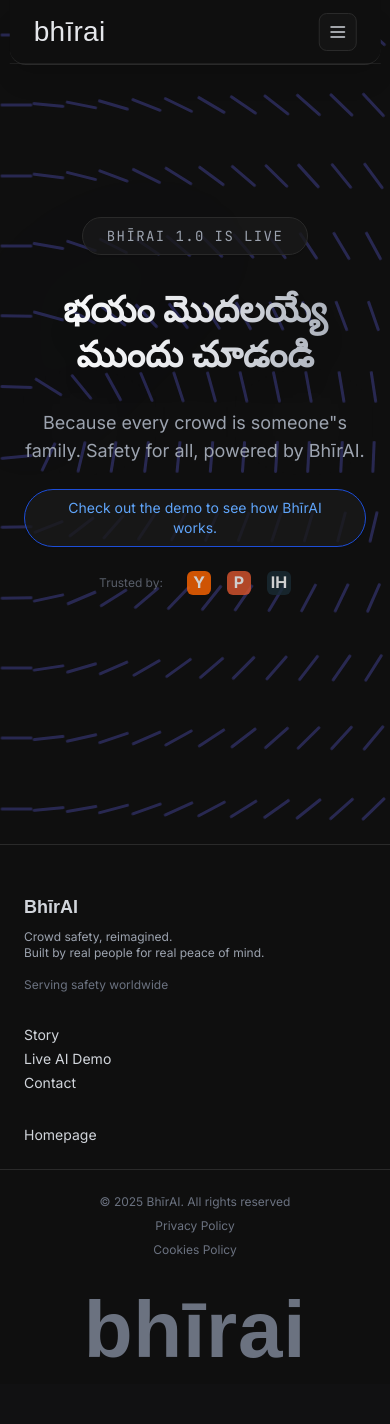
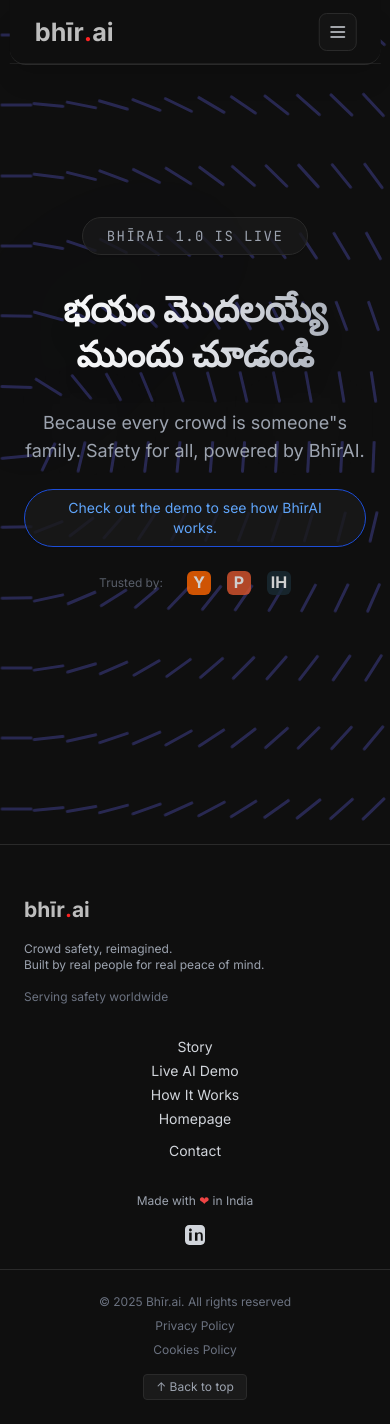
Before and after one commit to Sidopolis/bhirai, a React (Vite) app: page / in a window 390 px wide. Before the commit the page ends 1384 px from the top, so only its background shows below. Built offline with nearby package versions, Linux system fonts and the light colour scheme; a web font is replaced by a local one.

Commit message:
did some changes and added some new things

```diff
--- a/src/components/Footer.tsx
+++ b/src/components/Footer.tsx
@@ -1,4 +1,4 @@
-import React from 'react';
+import Logo from './Logo';
 import { Link } from 'react-router-dom';
 
 const Footer = () => (
@@ -6,22 +6,29 @@
     <div className="max-w-6xl mx-auto px-6 grid grid-cols-1 md:grid-cols-3 gap-8 text-sm">
       {/* Left: Brand & Mission */}
       <div className="flex flex-col gap-2">
-        <span className="font-bold text-lg" style={{ fontFamily: "'GT Planar', Arial, sans-serif" }}>BhīrAI</span>
-        <span className="text-xs text-gray-400">
+        <Logo style={{ height: 32, width: 90 }} />
+        <span className="text-xs text-gray-400 mt-2">
           Crowd safety, reimagined.<br />
           Built by real people for real peace of mind.
         </span>
         <span className="text-xs text-gray-500 mt-2">Serving safety worldwide</span>
       </div>
-      {/* Middle: Navigation */}
-      <div className="flex flex-col gap-1 md:items-center">
+      {/* Center: Navigation */}
+      <div className="flex flex-col gap-1 items-center">
         <Link to="/story" className="hover:text-blue-400 transition">Story</Link>
         <Link to="/live" className="hover:text-blue-400 transition">Live AI Demo</Link>
-        <a href="mailto:hello@bhirai.com" className="hover:text-blue-400 transition">Contact</a>
+        <Link to="/how" className="hover:text-blue-400 transition">How It Works</Link>
+        <Link to="/" className="hover:text-blue-400 transition">Homepage</Link>
+        <a href="mailto:hello@bhirai.com" className="hover:text-red-400 transition mt-2">Contact</a>
       </div>
-      {/* Right: Homepage */}
-      <div className="flex flex-col gap-1 md:items-end">
-        <Link to="/" className="hover:text-blue-400 transition">Homepage</Link>
+      {/* Right: Social/Region */}
+      <div className="flex flex-col gap-2 md:items-end items-center">
+        <span className="text-xs text-gray-400">Made with <span className="text-red-500">&#10084;</span> in India</span>
+        <div className="flex gap-3 mt-2">
+          <a href="https://www.linkedin.com/in/sidhant-patro-581905233/" target="_blank" rel="noopener noreferrer" className="hover:text-blue-400 transition" aria-label="LinkedIn">
+            <svg width="20" height="20" fill="currentColor" viewBox="0 0 24 24"><path d="M19 0h-14c-2.76 0-5 2.24-5 5v14c0 2.76 2.24 5 5 5h14c2.76 0 5-2.24 5-5v-14c0-2.76-2.24-5-5-5zm-11 19h-3v-10h3v10zm-1.5-11.28c-.97 0-1.75-.79-1.75-1.75s.78-1.75 1.75-1.75 1.75.79 1.75 1.75-.78 1.75-1.75 1.75zm15.5 11.28h-3v-5.6c0-1.34-.03-3.07-1.87-3.07-1.87 0-2.16 1.46-2.16 2.97v5.7h-3v-10h2.89v1.36h.04c.4-.75 1.37-1.54 2.82-1.54 3.01 0 3.57 1.98 3.57 4.56v5.62z"/></svg>
+          </a>
+        </div>
       </div>
     </div>
     {/* Divider */}
@@ -29,21 +36,20 @@
     {/* Bottom: Copyright, Policies */}
     <div className="max-w-6xl mx-auto px-6 flex flex-col md:flex-row items-center justify-between gap-4">
       <div className="flex flex-col md:flex-row items-center gap-2 text-xs text-gray-500">
-        <span>© 2025 BhīrAI. All rights reserved</span>
+        <span>© 2025 Bhīr.ai. All rights reserved</span>
         <span className="hidden md:inline">•</span>
-        <a href="#" className="hover:text-blue-400 transition">Privacy Policy</a>
+        <Link to="#" className="hover:text-blue-400 transition">Privacy Policy</Link>
         <span className="hidden md:inline">•</span>
-        <a href="#" className="hover:text-blue-400 transition">Cookies Policy</a>
+        <Link to="#" className="hover:text-blue-400 transition">Cookies Policy</Link>
       </div>
-    </div>
-    {/* Large Logo */}
-    <div className="w-full flex justify-center mt-8 overflow-hidden" style={{height: '90px', maxHeight: '18vw'}}>
-      <span
-        className="text-[80px] md:text-[140px] font-bold text-gray-500 select-none"
-        style={{ fontFamily: "'GT Planar', Arial, sans-serif", letterSpacing: '0.01em', lineHeight: 1, textTransform: 'lowercase', display: 'block', marginBottom: '-0.18em' }}
+      {/* Optional: Back to top */}
+      <button
+        onClick={() => window.scrollTo({ top: 0, behavior: 'smooth' })}
+        className="text-xs text-gray-400 hover:text-blue-400 transition px-3 py-1 rounded border border-dark-700 bg-dark-800"
+        aria-label="Back to top"
       >
-        bhīrai
-      </span>
+        ↑ Back to top
+      </button>
     </div>
   </footer>
 );
--- a/src/components/HowItWorks.tsx
+++ b/src/components/HowItWorks.tsx
@@ -1,134 +1,54 @@
 import React from 'react';
-import { Upload, Eye, AlertTriangle, Shield } from 'lucide-react';
+import { Link } from 'react-router-dom';
 
-const HowItWorks = () => {
 const steps = [
   {
-      icon: Upload,
-      title: 'Drop your video',
-      description: 'Any crowd footage works. Phone camera, security cam, whatever you got.',
-      color: 'bg-blue-500/10 border-blue-500/20'
+    title: '1. Start BhīrAI',
+    description: 'Open the app and allow camera access. BhīrAI is ready instantly—no setup, no waiting.'
   },
   {
-      icon: Eye,
-      title: 'AI goes to work',
-      description: 'Our system scans every frame, tracking movement patterns and crowd density.',
-      color: 'bg-green-500/10 border-green-500/20'
+    title: '2. Real-Time Crowd Analysis',
+    description: 'The system continuously monitors the scene, counting people and tracking movement patterns as they happen.'
   },
   {
-      icon: AlertTriangle,
-      title: 'Risk assessment',
-      description: 'If something looks sketchy, we calculate the threat level in real-time.',
-      color: 'bg-yellow-500/10 border-yellow-500/20'
+    title: '3. Detect Early Warnings',
+    description: 'BhīrAI looks for subtle changes—like sudden crowding or unusual motion—and calculates risk levels in real time.'
   },
   {
-      icon: Shield,
-      title: 'You get alerted',
-      description: 'Instant notification if danger is detected. No waiting, no guessing.',
-      color: 'bg-red-500/10 border-red-500/20'
+    title: '4. Instant Feedback',
+    description: 'If a risk is detected, you see a clear alert and a live risk indicator, so you can act fast and stay in control.'
   }
 ];
 
+const HowItWorks = () => {
   return (
-    <section id="how-it-works" className="py-20 bg-dark-800">
-      <div className="max-w-7xl mx-auto px-6">
-        <div className="text-center mb-16">
-          <div className="inline-block bg-dark-900 px-4 py-2 rounded-full text-sm text-gray-400 mb-4">
-            The process
-          </div>
-          <h2 className="text-4xl md:text-5xl font-bold text-white mb-6">
-            Four steps to safety
-          </h2>
-          <p className="text-xl text-gray-400 max-w-2xl mx-auto">
-            It's really that simple. No complicated setup, no training required.
-          </p>
-        </div>
-
-        {/* Unique timeline layout */}
-        <div className="relative">
-          {/* Vertical timeline line */}
-          <div className="hidden lg:block absolute left-1/2 top-0 bottom-0 w-0.5 bg-dark-700 transform -translate-x-1/2"></div>
-
-          <div className="space-y-12">
-            {steps.map((step, index) => (
-              <div
-                key={index}
-                className={`flex flex-col lg:flex-row items-center gap-8 ${index % 2 === 0 ? 'lg:flex-row' : 'lg:flex-row-reverse'}`}
-              >
-                {/* Step number and icon */}
-                <div className="flex-shrink-0">
-          <div className="relative">
-                    <div className="flex items-center justify-center w-12 h-12 rounded-full bg-dark-700 text-white text-2xl font-bold mb-4 fadeInUp">
-                      {step.icon ? <step.icon className="w-7 h-7" /> : index + 1}
-                    </div>
-                    {/* Timeline dot */}
-                    <div className="hidden lg:block absolute top-1/2 left-1/2 transform -translate-x-1/2 -translate-y-1/2 w-4 h-4 bg-dark-600 rounded-full border-2 border-dark-800"></div>
-                  </div>
-                </div>
-
-                {/* Content card */}
-                <div className="flex-1 max-w-md">
-                  <div className={`p-6 rounded-xl border ${step.color} relative`}>
-                    {/* Icon in corner */}
-                    <div className="absolute top-4 right-4">
-                      <div className="w-8 h-8 bg-dark-800 rounded-lg flex items-center justify-center">
-                        <step.icon className="w-4 h-4 text-gray-300" />
-                  </div>
-                </div>
-
-                    <h3 className="text-xl font-bold text-white mb-3 pr-12">
-                      {step.title}
-                    </h3>
-
-                    <p className="text-gray-400 leading-relaxed">
-                      {step.description}
-                    </p>
-                  </div>
-                </div>
+    <section id="how-it-works" className="py-24 bg-black text-gray-200">
+      <div className="max-w-4xl mx-auto px-6">
+        <h1 className="text-5xl md:text-6xl font-extrabold mb-12 leading-tight" style={{ fontFamily: "'GT Planar', Arial, sans-serif" }}>
+          How BhīrAI Works
+        </h1>
+        <div className="space-y-12 mb-20">
+          {steps.map((step, idx) => (
+            <div key={idx} className="">
+              <h2 className="text-2xl font-bold mb-2 text-white">{step.title}</h2>
+              <p className="text-lg text-gray-400 leading-relaxed">{step.description}</p>
+              {idx < steps.length - 1 && <div className="w-full h-px bg-dark-700 my-8" />}
             </div>
           ))}
         </div>
-        </div>
-
-        {/* Unique demo section */}
-        <div className="text-center mt-20">
-          <div className="bg-dark-900 rounded-2xl p-8 border border-dark-700 max-w-3xl mx-auto">
-            <div className="flex items-center justify-center gap-2 mb-4">
-              <div className="w-2 h-2 bg-gray-400 rounded-full animate-pulse"></div>
-              <span className="text-sm text-gray-400 font-mono">LIVE DEMO</span>
-            </div>
-            <h3 className="text-2xl font-bold text-white mb-4">
-              Want to see it in action?
-            </h3>
-            <p className="text-gray-400 mb-6 max-w-2xl mx-auto">
-              Don't take my word for it. Upload your own video and watch BhīrAI do its thing.
+        <div className="text-center bg-dark-800/30 border border-dark-700 rounded-lg p-12">
+          <h3 className="text-2xl font-bold mb-4 text-white">See BhīrAI in Action</h3>
+          <p className="text-gray-400 text-lg mb-8 max-w-2xl mx-auto">
+            Try the live demo and experience real-time crowd awareness for yourself.
           </p>
-            <button
-              onClick={() => {
-                const el = document.getElementById('live-demo');
-                if (el) el.scrollIntoView({ behavior: 'smooth' });
-              }}
-              className="bg-dark-700 hover:bg-dark-600 text-white px-8 py-4 rounded-xl font-semibold transition-all duration-300 border border-dark-600 hover:border-dark-500 shadow-lg hover:shadow-xl transform hover:-translate-y-0.5"
+          <Link
+            to="/live"
+            className="inline-block px-8 py-4 bg-red-600 hover:bg-red-700 text-white font-semibold rounded-lg transition-colors duration-200"
           >
-              Let's test it out
-            </button>
+            Start Live Demo
+          </Link>
         </div>
       </div>
-      </div>
-      <style>{`
-      .fadeInUp {
-        opacity: 0;
-        transform: translateY(24px);
-        animation: fadeInUp 0.7s cubic-bezier(.4,0,.2,1) forwards;
-        animation-delay: 0.2s;
-      }
-      @keyframes fadeInUp {
-        to {
-          opacity: 1;
-          transform: none;
-        }
-      }
-      `}</style>
     </section>
   );
 };
--- /dev/null
+++ b/src/components/Logo.tsx
@@ -0,0 +1,26 @@
+import React from 'react';
+
+const Logo = ({ className = '', style = {} }) => (
+  <svg
+    className={className}
+    style={style}
+    width="120" height="40" viewBox="0 0 120 40" fill="none"
+    xmlns="http://www.w3.org/2000/svg"
+    aria-label="bhir.ai logo"
+  >
+    <text
+      x="0"
+      y="30"
+      fontFamily="Inter, Arial, sans-serif"
+      fontWeight="bold"
+      fontSize="28"
+      fill="#bdbdbd"
+    >
+      bhīr
+      <tspan fill="#ff2222">.</tspan>
+      ai
+    </text>
+  </svg>
+);
+
+export default Logo;
--- a/src/components/Navigation.tsx
+++ b/src/components/Navigation.tsx
@@ -2,38 +2,14 @@
 import { Menu, X, Shield, Circle } from 'lucide-react';
 import emailjs from 'emailjs-com';
 import { Link, useLocation } from 'react-router-dom';
+import Logo from './Logo';
 
 const Navigation = () => {
   const [isMenuOpen, setIsMenuOpen] = useState(false);
   const [isScrolled, setIsScrolled] = useState(false);
   const [showContact, setShowContact] = useState(false);
 
-  const location = useLocation();
-
-  useEffect(() => {
-    const handleScroll = () => {
-      setIsScrolled(window.scrollY > 50);
-    };
-    window.addEventListener('scroll', handleScroll);
-    return () => window.removeEventListener('scroll', handleScroll);
-  }, []);
-
-  const navItems = [
-    { name: 'TECHNOLOGY', href: '#technology' },
-    { name: 'FEATURES', href: '#features' },
-  ];
-
-  // Add a scroll handler for Watch Demo
-  const handleWatchDemo = (e?: React.MouseEvent) => {
-    e?.preventDefault();
-    const el = document.getElementById('live-demo');
-    if (el) {
-      el.scrollIntoView({ behavior: 'smooth' });
-      setIsMenuOpen(false);
-    }
-  };
-
-  // Contact form modal logic
+  // Contact form state and handlers
   const [form, setForm] = useState({ name: '', email: '', message: '' });
   const [submitted, setSubmitted] = useState(false);
   const [loading, setLoading] = useState(false);
@@ -47,34 +23,26 @@
     e.preventDefault();
     setLoading(true);
     setError(null);
-    // TODO: Replace these with your actual EmailJS keys
-    const SERVICE_ID = 'service_v8xvi1j';
-    const TEMPLATE_ID = 'template_ybbocqn';
-    const USER_ID = 'eBTz2IOfEs64lemnu';
-    try {
-      await emailjs.send(
-        SERVICE_ID,
-        TEMPLATE_ID,
-        {
-          name: form.name,
-          email: form.email,
-          message: form.message,
-        },
-        USER_ID
-      );
+    // TODO: Add your emailjs logic here if needed
+    setTimeout(() => {
       setSubmitted(true);
       setLoading(false);
-      setTimeout(() => {
-        setShowContact(false);
-        setSubmitted(false);
       setForm({ name: '', email: '', message: '' });
-      }, 2000);
-    } catch (err) {
-      setError('Sorry, something went wrong. Please try again.');
-      setLoading(false);
-    }
+    }, 1500);
   };
 
+  const location = useLocation();
+
+  useEffect(() => {
+    const handleScroll = () => {
+      setIsScrolled(window.scrollY > 50);
+    };
+    window.addEventListener('scroll', handleScroll);
+    return () => window.removeEventListener('scroll', handleScroll);
+  }, []);
+
+  // Remove old navItems and operational indicator
+  // Add new 'How It Works' link
   return (
     <>
       <nav className={`fixed top-0 left-1/2 transform -translate-x-1/2 w-[95vw] max-w-5xl z-[100] bg-dark-900 border-b border-dark-700 shadow-xl rounded-b-2xl transition-all duration-300`}>
@@ -82,39 +50,22 @@
         <div className="absolute left-0 right-0 bottom-0 h-px bg-dark-700 opacity-60" style={{zIndex: 51}} />
         <div className="max-w-7xl mx-auto px-6 flex justify-between items-center h-16">
           {/* Enhanced Logo with hover effects */}
-          <div className="flex items-center space-x-2 group cursor-pointer">
+          <div className="flex items-center group cursor-pointer">
             <Link to="/">
-              <span className="block w-auto h-7">
-                <span style={{ fontFamily: "'GT Planar', Arial, sans-serif", fontWeight: 400, fontSize: 28, color: '#e5e7eb', letterSpacing: '0.01em', textTransform: 'lowercase', lineHeight: 1 }}>
-                  bhīrai
-                </span>
-              </span>
+              <Logo style={{ height: 36, width: 110 }} />
             </Link>
           </div>
 
           {/* Enhanced Desktop Navigation */}
           <div className="hidden md:flex items-center space-x-8 ml-auto">
-            {location.pathname === '/live' && (
-              <>
-                <a
-                  href="#technology"
+            <Link
+              to="/how"
               className="text-gray-300 hover:text-white transition-all duration-200 text-xs font-semibold tracking-widest uppercase border-b-2 border-transparent hover:border-gray-400 py-1 relative group"
               onClick={() => setIsMenuOpen(false)}
             >
-                  <span className="relative z-10">TECHNOLOGY</span>
+              <span className="relative z-10">HOW IT WORKS</span>
               <div className="absolute inset-0 bg-dark-700/30 rounded opacity-0 group-hover:opacity-100 transition-opacity duration-200"></div>
-                </a>
-                <a
-                  href="#features"
-                  className="text-gray-300 hover:text-white transition-all duration-200 text-xs font-semibold tracking-widest uppercase border-b-2 border-transparent hover:border-gray-400 py-1 relative group"
-                  onClick={() => setIsMenuOpen(false)}
-                >
-                  <span className="relative z-10">FEATURES</span>
-                  <div className="absolute inset-0 bg-dark-700/30 rounded opacity-0 group-hover:opacity-100 transition-opacity duration-200"></div>
-                </a>
-              </>
-            )}
-            {location.pathname === '/' && (
+            </Link>
             <Link
               to="/story"
               className="text-gray-300 hover:text-white transition-all duration-200 text-xs font-semibold tracking-widest uppercase border-b-2 border-transparent hover:border-gray-400 py-1 relative group"
@@ -123,7 +74,6 @@
               <span className="relative z-10">STORY</span>
               <div className="absolute inset-0 bg-dark-700/30 rounded opacity-0 group-hover:opacity-100 transition-opacity duration-200"></div>
             </Link>
-            )}
             <Link
               to="/live"
               className="bg-gradient-to-r from-blue-600 to-purple-600 text-white px-4 py-2 rounded-lg text-xs font-bold uppercase tracking-widest shadow-lg hover:from-blue-700 hover:to-purple-700 transition-all duration-300 border border-blue-500 hover:border-purple-500 ml-2"
@@ -136,11 +86,6 @@
             >
               Get Started
             </button>
-            {/* Enhanced System Status Indicator */}
-            <div className="flex items-center ml-6 text-xs text-gray-400 group">
-              <Circle className="w-3 h-3 text-gray-400 mr-1 group-hover:animate-pulse transition-all duration-300" fill="#9ca3af" />
-              <span className="group-hover:text-gray-300 transition-colors duration-300">Operational</span>
-            </div>
           </div>
 
           {/* Enhanced Mobile menu button */}
@@ -166,44 +111,59 @@
             >
               <X className="w-5 h-5" />
               </button>
-            <h2 className="text-xl font-bold text-white mb-6 text-center">Contact BhīrAI</h2>
+            <h2 className="text-xl font-bold text-white mb-6 text-center">Contact Bhīr.ai</h2>
             {submitted ? (
-              <div className="text-gray-300 text-center py-8 flex items-center justify-center">
-                <div className="w-4 h-4 bg-gray-400 rounded-full mr-2 animate-pulse"></div>
-                Thank you! I'll get back to you soon.
+              <div className="text-green-400 text-center py-8 flex flex-col items-center justify-center gap-2">
+                <div className="w-6 h-6 bg-green-500 rounded-full flex items-center justify-center animate-pulse">
+                  <svg width="18" height="18" fill="none" viewBox="0 0 24 24"><path stroke="#fff" strokeWidth="2" d="M5 13l4 4L19 7"/></svg>
+                </div>
+                <span className="font-semibold">Thank you! We'll get back to you soon.</span>
+                <button className="mt-4 px-4 py-2 bg-dark-700 text-white rounded hover:bg-dark-600 transition" onClick={() => setSubmitted(false)}>Send another message</button>
               </div>
             ) : (
-              <form onSubmit={handleFormSubmit} className="space-y-4">
+              <form onSubmit={handleFormSubmit} className="space-y-5">
+                <div>
+                  <label className="block text-gray-300 mb-1" htmlFor="name">Your Name</label>
                   <input
+                    id="name"
                     type="text"
                     name="name"
                     value={form.name}
                     onChange={handleFormChange}
-                  placeholder="Your Name"
-                  className="w-full bg-dark-800/50 border border-dark-700 rounded-lg px-4 py-3 text-white placeholder-gray-400 focus:outline-none focus:border-gray-500 focus:ring-1 focus:ring-gray-500/20 transition-all duration-200"
+                    placeholder="Enter your name"
+                    className="w-full bg-dark-800/50 border border-dark-700 rounded-lg px-4 py-3 text-white placeholder-gray-400 focus:outline-none focus:border-blue-500 focus:ring-1 focus:ring-blue-500/20 transition-all duration-200"
                     required
                   />
+                </div>
+                <div>
+                  <label className="block text-gray-300 mb-1" htmlFor="email">Your Email</label>
                   <input
+                    id="email"
                     type="email"
                     name="email"
                     value={form.email}
                     onChange={handleFormChange}
-                  placeholder="Your Email"
-                  className="w-full bg-dark-800/50 border border-dark-700 rounded-lg px-4 py-3 text-white placeholder-gray-400 focus:outline-none focus:border-gray-500 focus:ring-1 focus:ring-gray-500/20 transition-all duration-200"
+                    placeholder="Enter your email"
+                    className="w-full bg-dark-800/50 border border-dark-700 rounded-lg px-4 py-3 text-white placeholder-gray-400 focus:outline-none focus:border-blue-500 focus:ring-1 focus:ring-blue-500/20 transition-all duration-200"
                     required
                   />
+                </div>
+                <div>
+                  <label className="block text-gray-300 mb-1" htmlFor="message">Your Message</label>
                   <textarea
+                    id="message"
                     name="message"
                     value={form.message}
                     onChange={handleFormChange}
-                  placeholder="Your Message"
-                  className="w-full bg-dark-800/50 border border-dark-700 rounded-lg px-4 py-3 text-white placeholder-gray-400 focus:outline-none focus:border-gray-500 focus:ring-1 focus:ring-gray-500/20 transition-all duration-200"
+                    placeholder="Type your message..."
+                    className="w-full bg-dark-800/50 border border-dark-700 rounded-lg px-4 py-3 text-white placeholder-gray-400 focus:outline-none focus:border-blue-500 focus:ring-1 focus:ring-blue-500/20 transition-all duration-200"
                     rows={4}
                     required
                   />
+                </div>
                 <button
                   type="submit"
-                  className="w-full bg-dark-700 hover:bg-dark-600 text-white py-3 rounded-lg font-semibold border border-dark-600 hover:border-dark-500 transition-all duration-300 shadow-lg hover:shadow-xl transform hover:-translate-y-0.5 disabled:opacity-50 disabled:cursor-not-allowed disabled:transform-none"
+                  className="w-full bg-blue-600 hover:bg-blue-700 text-white py-3 rounded-lg font-semibold border border-blue-700 hover:border-blue-600 transition-all duration-300 shadow-lg hover:shadow-xl transform hover:-translate-y-0.5 disabled:opacity-50 disabled:cursor-not-allowed disabled:transform-none"
                   disabled={loading}
                 >
                   {loading ? (
@@ -233,19 +193,24 @@
             <X className="w-8 h-8" />
           </button>
           <nav className="flex flex-col items-center space-y-6 mt-8">
-            {navItems.map((item) => (
             <Link
-                key={item.name}
-                to={`/${item.href}`}
+              to="/how"
               className="text-white text-xl font-semibold tracking-widest uppercase py-2 px-6 rounded-lg hover:bg-dark-800/60 transition-all duration-200"
               onClick={() => setIsMenuOpen(false)}
             >
-                {item.name}
+              HOW IT WORKS
             </Link>
-            ))}
+            <Link
+              to="/story"
+              className="text-white text-xl font-semibold tracking-widest uppercase py-2 px-6 rounded-lg hover:bg-dark-800/60 transition-all duration-200"
+              onClick={() => setIsMenuOpen(false)}
+            >
+              STORY
+            </Link>
             <Link
               to="/live"
               className="bg-gradient-to-r from-blue-600 to-purple-600 text-white px-4 py-2 rounded-lg text-xs font-bold uppercase tracking-widest shadow-lg hover:from-blue-700 hover:to-purple-700 transition-all duration-300 border border-blue-500 hover:border-purple-500 ml-2"
+              onClick={() => setIsMenuOpen(false)}
             >
               Live AI Demo
             </Link>
```
Also changed, not shown: src/App.tsx (+9 -0 lines). Lines whose indentation alone changed are shown as unchanged.
